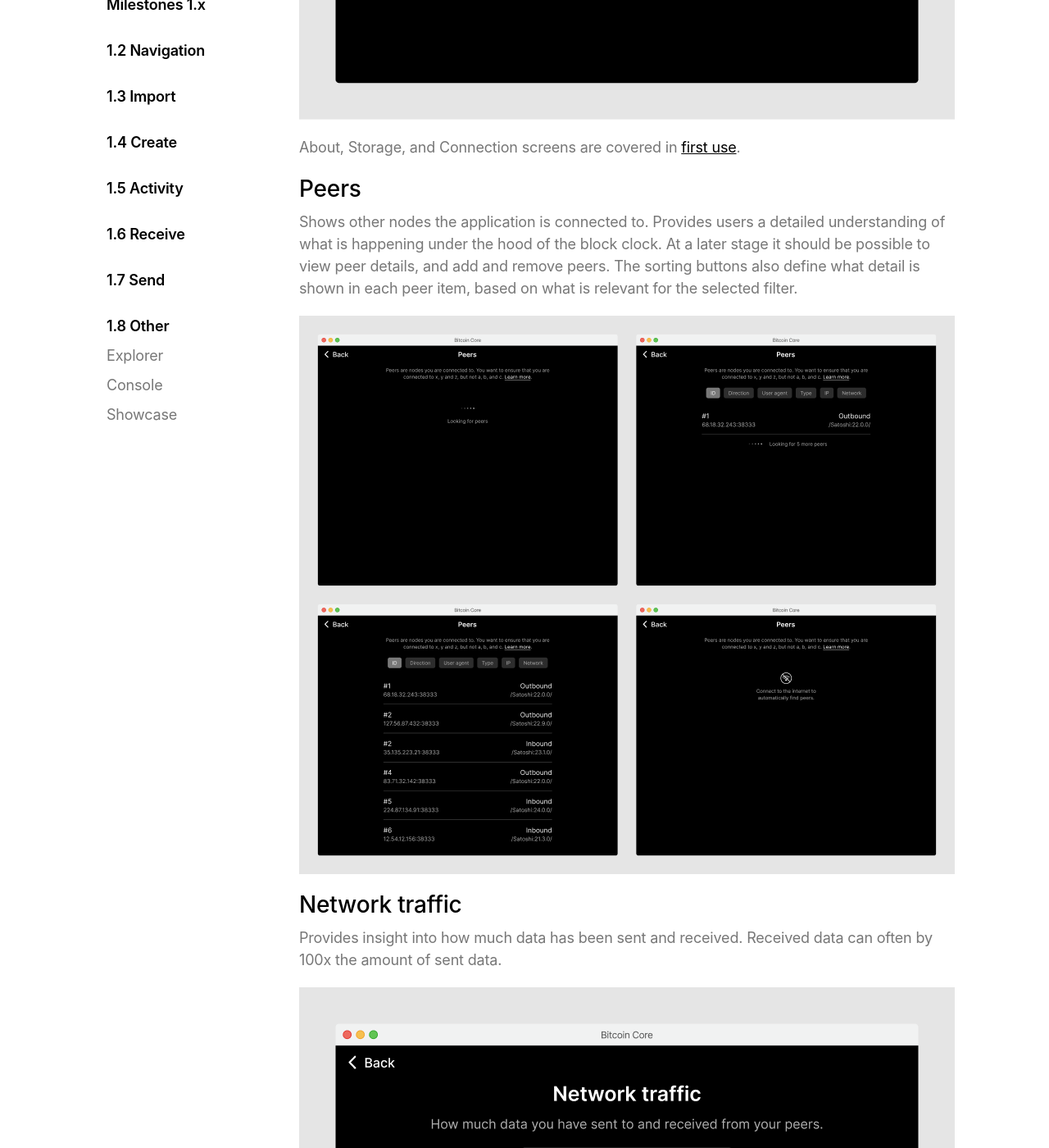
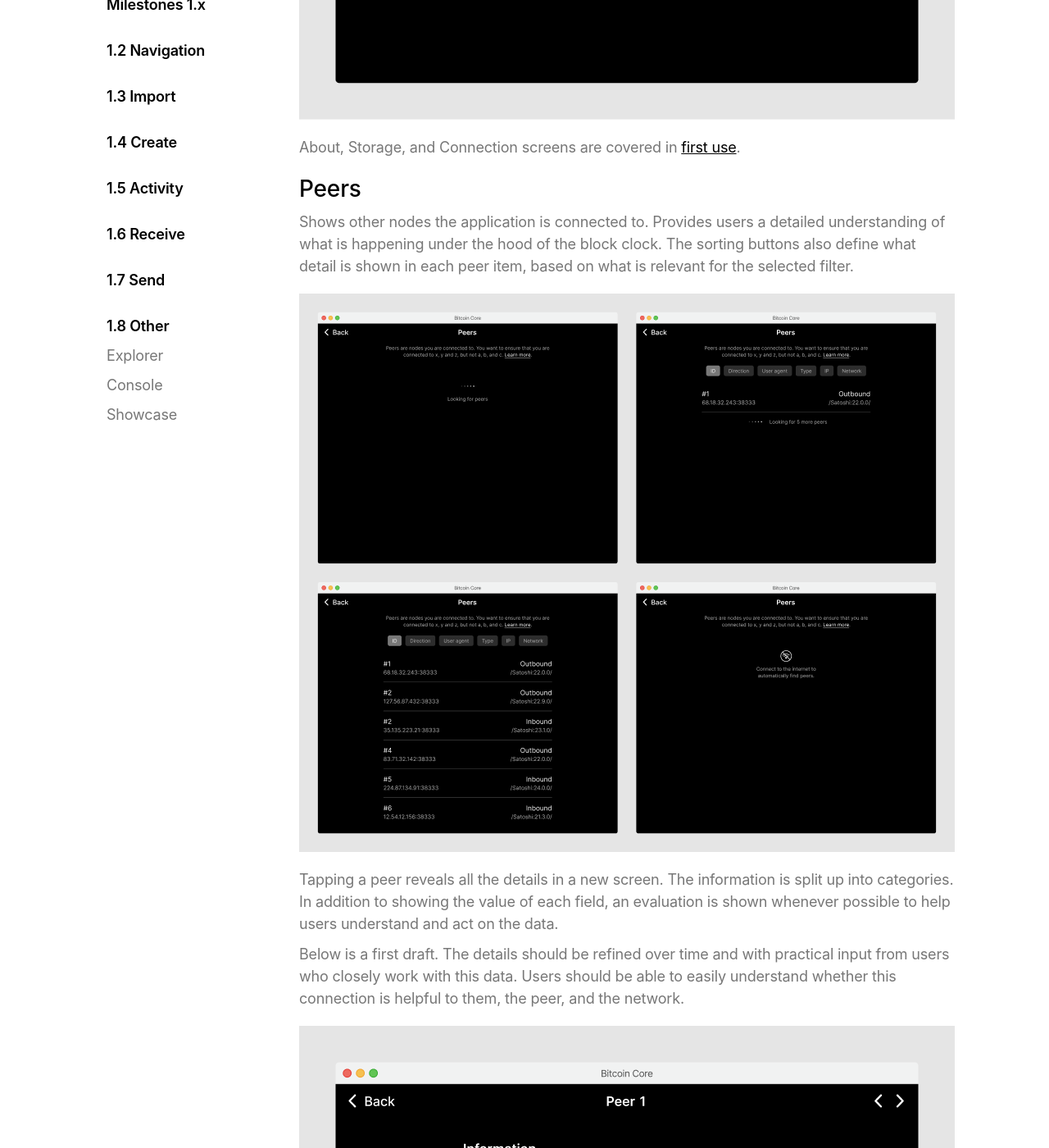
Before and after one commit to BitcoinDesign/Bitcoin-Core-App, a Jekyll site: the page built from pages/settings.md, in a window 1280 px wide and 1400 px high, scrolled down 726 px. Shown: the whole window at 82% size. Built offline with Jekyll 4.4.1, drawn with Linux system fonts in a browser that asks for light colours.

Commit message:
Added peer details screen
Addresses #78

```diff
--- a/pages/settings.md
+++ b/pages/settings.md
@@ -22,7 +22,7 @@
 
 ## Peers
 
-Shows other nodes the application is connected to. Provides users a detailed understanding of what is happening under the hood of the block clock. At a later stage it should be possible to view peer details, and add and remove peers. The sorting buttons also define what detail is shown in each peer item, based on what is relevant for the selected filter.
+Shows other nodes the application is connected to. Provides users a detailed understanding of what is happening under the hood of the block clock. The sorting buttons also define what detail is shown in each peer item, based on what is relevant for the selected filter.
 
 {% include picture.html
 	image = "/assets/images/settings/peers.png"
@@ -31,6 +31,19 @@
 	alt-text = "Application screen showing network traffic graphs for incoming and outgoing data"
 	width = 800
 	height = 820
+%}
+
+Tapping a peer reveals all the details in a new screen. The information is split up into categories. In addition to showing the value of each field, an evaluation is shown whenever possible to help users understand and act on the data.
+
+Below is a first draft. The details should be refined over time and with practical input from users who closely work with this data. Users should be able to easily understand whether this connection is helpful to them, the peer, and the network.
+
+{% include picture.html
+	image = "/assets/images/settings/peer-details.png"
+	retina = "/assets/images/settings/peer-details@2x.png"
+	big = "/assets/images/settings/peer-details-big.png"
+	alt-text = "Application screen showing detailed information about a single connected peer"
+	width = 800
+	height = 904
 %}
 
 ## Network traffic
```
Also changed, not shown: assets/images/settings/peer-details-big.png (added), assets/images/settings/peer-details.png (added), assets/images/settings/peer-details@2x.png (added).
